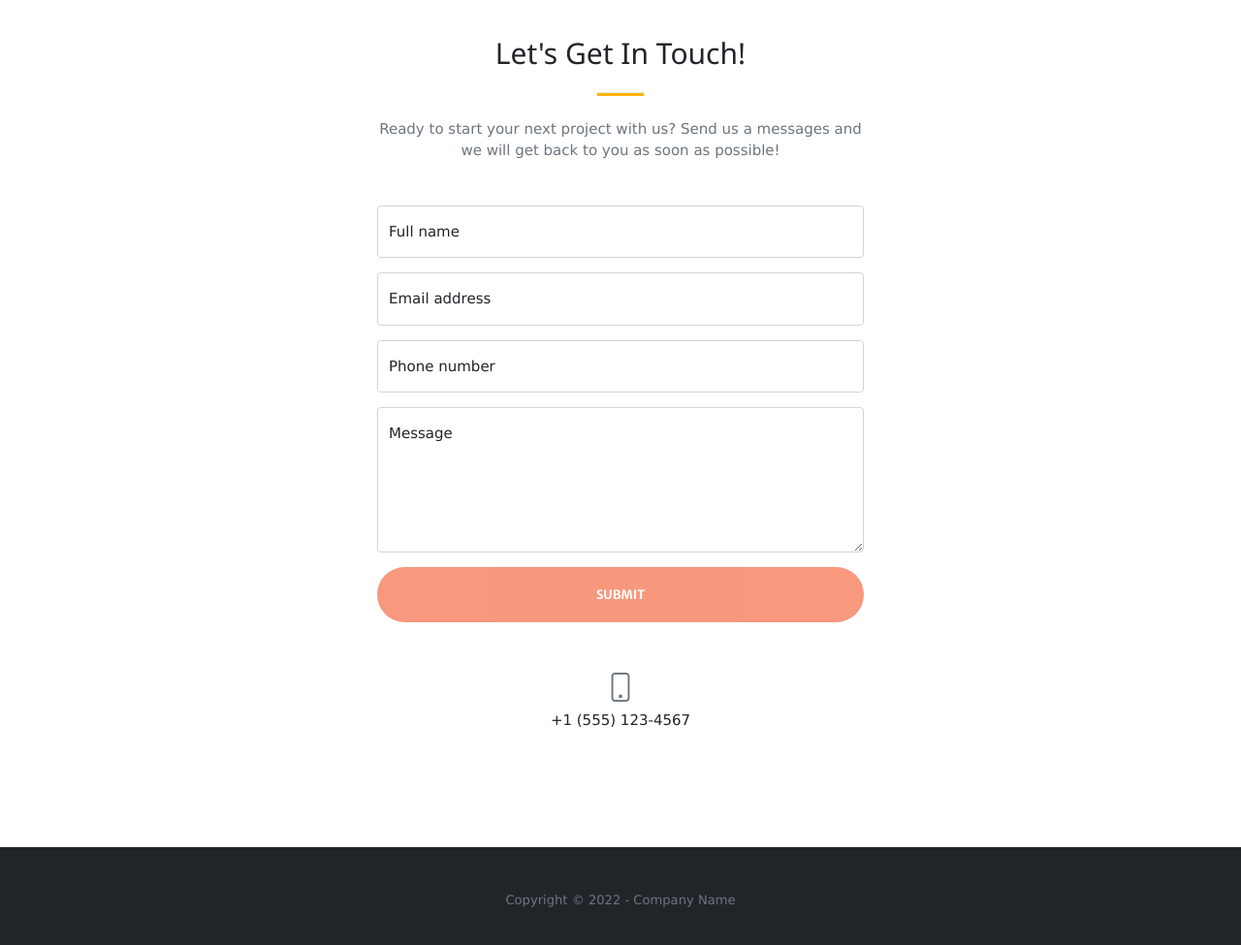
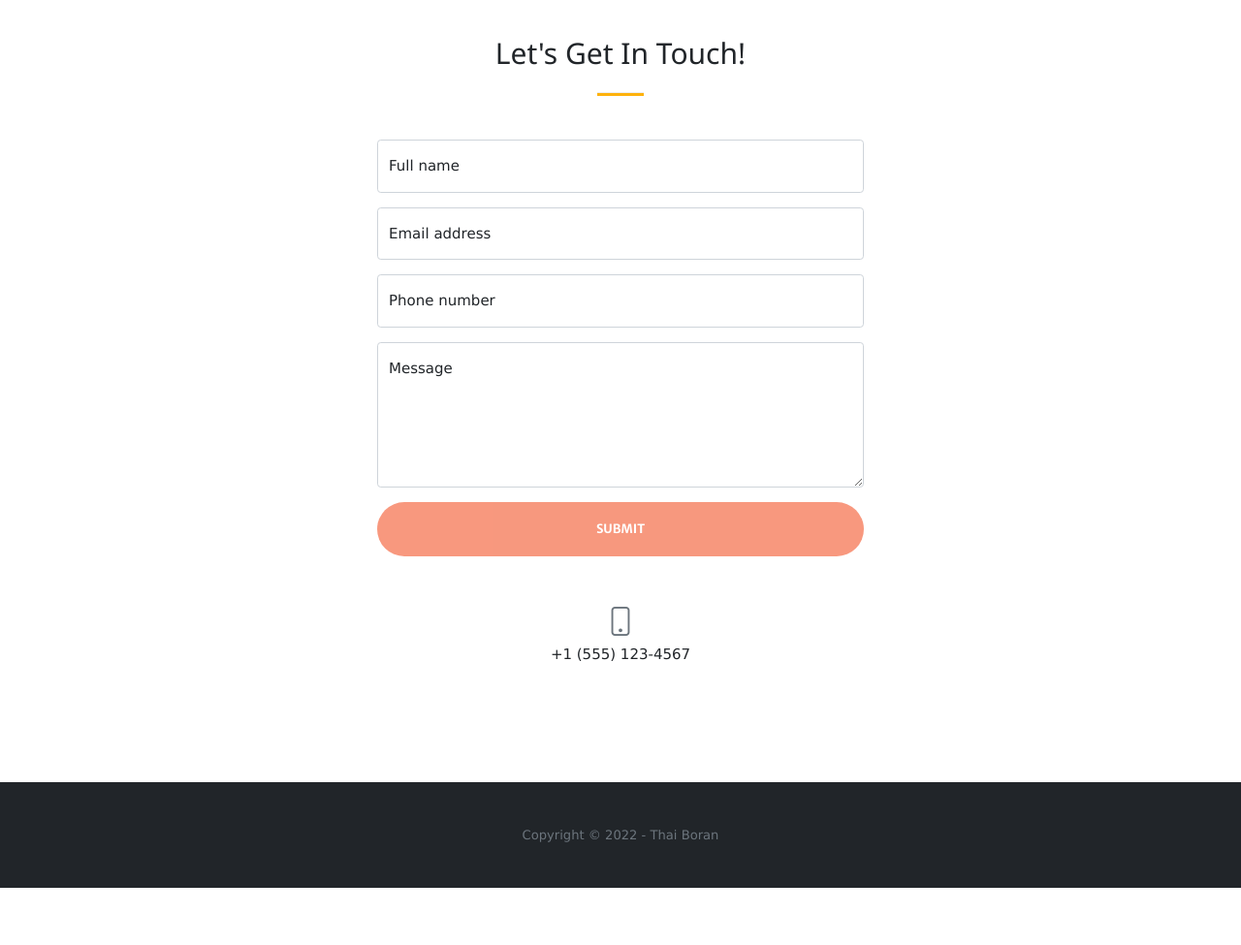
Before and after one commit to TechRechcel/TechRechcel.github.io, a plain HTML site: page index.html in a window 1280 px wide. Shown: the part 2000-2975 px from the top of the page at 97% size. After the commit the page ends 2916 px from the top, so only its background shows below. Drawn offline with nearby package versions, Linux system fonts and the light colour scheme; some packages are replaced by stand-ins of ours; a script that the page names is missing.

Commit message:
change some text

```diff
--- a/index.html
+++ b/index.html
@@ -137,7 +137,7 @@
                     <div class="col-lg-8 col-xl-6 text-center">
                         <h2 class="mt-0">Let's Get In Touch!</h2>
                         <hr class="divider" />
-                        <p class="text-muted mb-5">Ready to start your next project with us? Send us a messages and we will get back to you as soon as possible!</p>
+                        <p class="text-muted mb-5"></p>
                     </div>
                 </div>
                 <div class="row gx-4 gx-lg-5 justify-content-center mb-5">
@@ -207,7 +207,7 @@
         </section>
         <!-- Footer-->
         <footer class="bg-dark py-5">
-            <div class="container px-4 px-lg-5"><div class="small text-center text-muted">Copyright &copy; 2022 - Company Name</div></div>
+            <div class="container px-4 px-lg-5"><div class="small text-center text-muted">Copyright &copy; 2022 - Thai Boran</div></div>
         </footer>
         <!-- Bootstrap core JS-->
         <script src="https://cdn.jsdelivr.net/npm/bootstrap@5.1.3/dist/js/bootstrap.bundle.min.js"></script>
```
